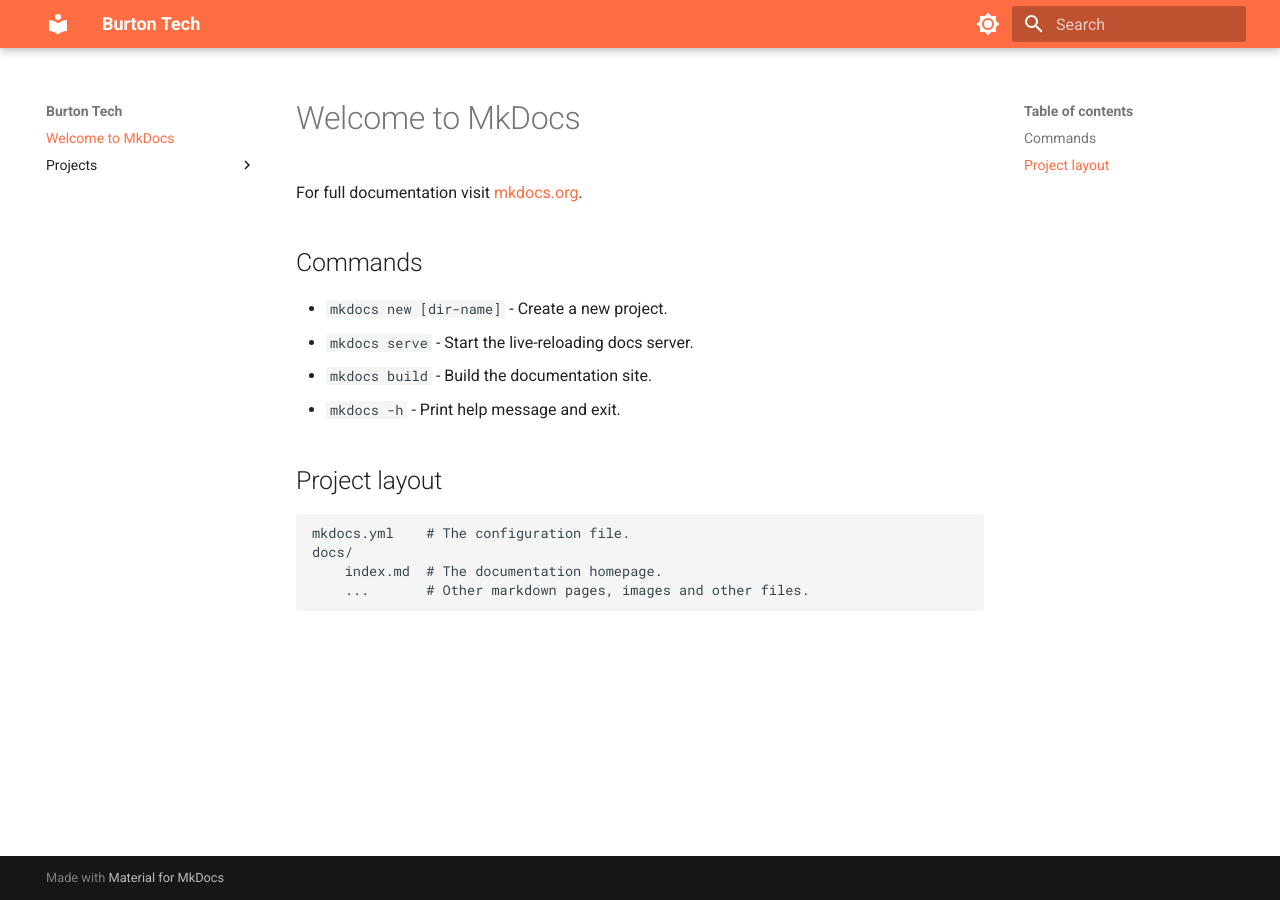
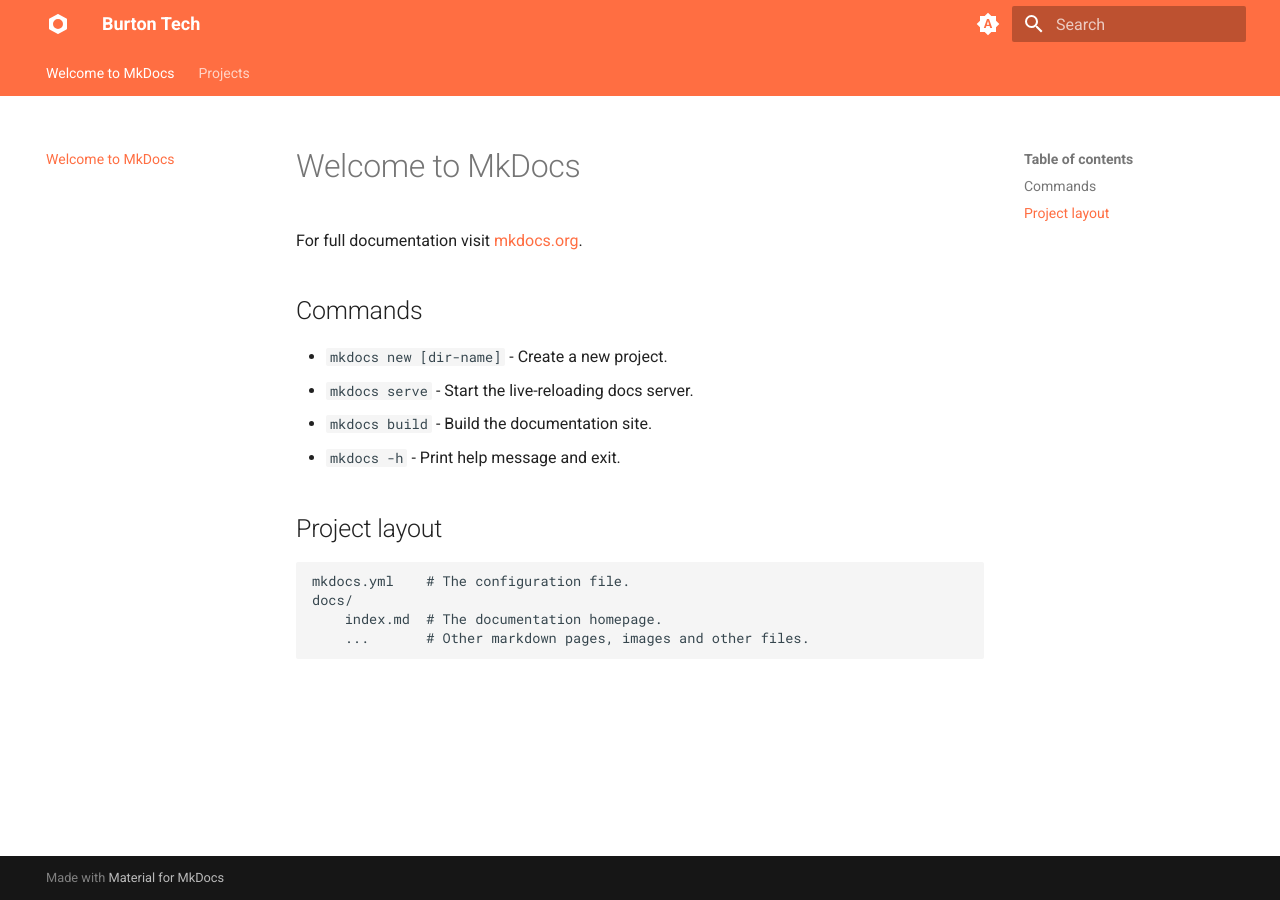
Before and after one commit to eliburtonr5/ebr5web, an MkDocs documentation site: the page built from docs/index.md, in a window 1280 px wide. Built offline with MkDocs 1.6.1 and Material for MkDocs 9.7.7, drawn with Linux system fonts in a browser that asks for light colours.

Commit message:
Refactor theme palette configuration for improved color scheme handling

```diff
--- a/mkdocs.yml
+++ b/mkdocs.yml
@@ -3,21 +3,40 @@ site_description: A website about my professional portfolio and tech projects
 site_url: https://ebr5.com
 
 theme:
+  language: en
+  icon:
+    logo: material/nut
   name: material
+  features:
+    - header.autohide
+    - navigation.tabs
+    - navigation.top
   palette:
-    - scheme: default
+    # Palette toggle for automatic mode
+    - media: "(prefers-color-scheme)"
+      scheme: auto
+      primary: deep orange
+      accent: deep orange
+      toggle:
+        icon: material/brightness-auto
+        name: Switch to system preferences
+
+    # Palette toggle for light mode
+    - media: "(prefers-color-scheme: light)"
+      scheme: default
       primary: deep orange
       accent: deep orange
       toggle:
         icon: material/brightness-7
-        name: Switch to dark mode
-
-    - scheme: slate
+        name: Switch to light mode
+    # Palette toggle for dark mode
+    - media: "(prefers-color-scheme: dark)"
+      scheme: slate
       primary: deep orange
       accent: deep orange
       toggle:
         icon: material/brightness-4
-        name: Switch to light mode
+        name: Switch to dark mode
 
 plugins:
   - search
```
